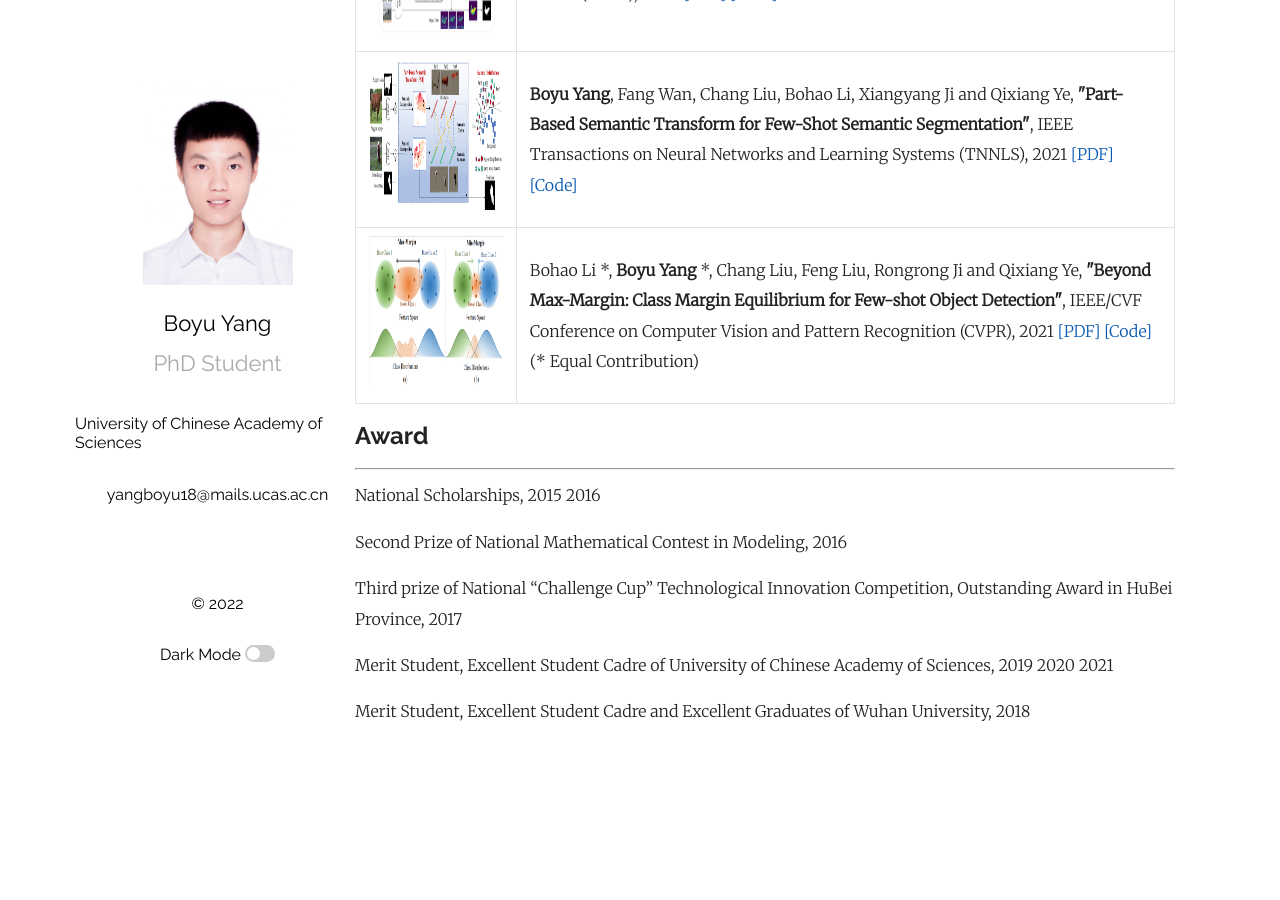
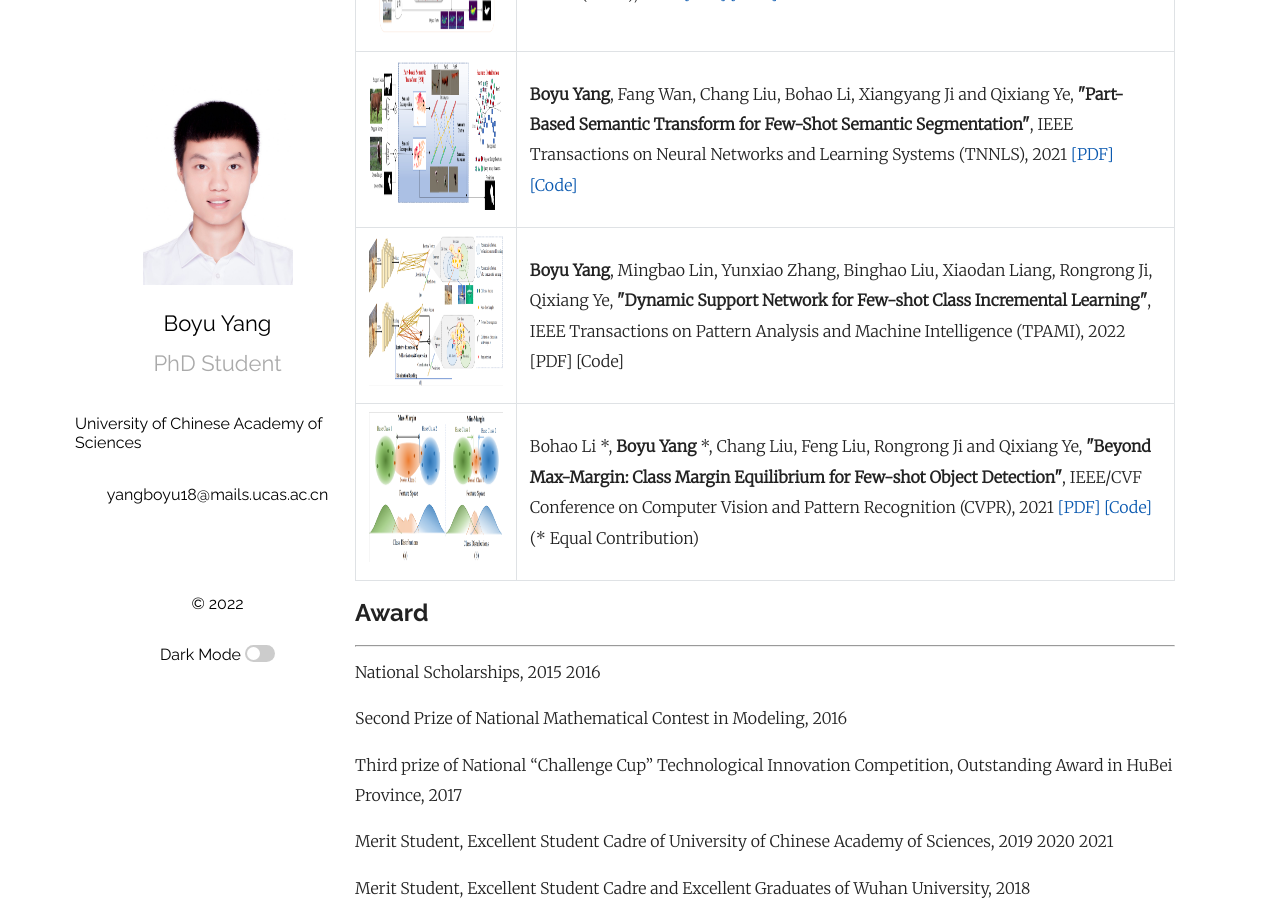
Before and after one commit to Yang-Bob/Yang-Bob.github.io, a Jekyll site: the page built from index.md, in a window 1280 px wide and 900 px high, scrolled down 538 px. Built offline with Jekyll 4.4.1, drawn with Linux system fonts in a browser that asks for light colours; some web fonts are replaced; our own code applies the rules of GitHub Pages for plain Markdown files; a script that is not in the unit is left out; comment, search, counter and statistics services are not loaded; before the commit the page ends 1310 px from its top, so only the background shows below that.

Commit message:
Update index.md

```diff
--- a/index.md
+++ b/index.md
@@ -23,6 +23,12 @@ European Conference on Computer Vision (ECCV), 2020 <a href="https://www.ecva.ne
 IEEE Transactions on Neural Networks and Learning Systems (TNNLS), 2021 <a href="https://ieeexplore.ieee.org/document/9448305">[PDF]</a> <a href="https://github.com/Yang-Bob/PST">[Code]</a> </td>
 </tr>
 <tr>
+<td><img src="/DSN.png"  height="150" width="500"></td>
+<td><b>Boyu Yang</b>, Mingbao Lin, Yunxiao Zhang, Binghao Liu, Xiaodan Liang, Rongrong Ji, Qixiang Ye,
+<b>"Dynamic Support Network for Few-shot Class Incremental Learning"</b>,
+IEEE Transactions on Pattern Analysis and Machine Intelligence (TPAMI), 2022 [PDF] [Code] </td>
+</tr>
+<tr>
 <td><img src="/CME.png"  height="150" width="500"></td>
 <td>Bohao Li *, <b>Boyu Yang</b> *, Chang Liu, Feng Liu, Rongrong Ji and Qixiang Ye,
 <b>"Beyond Max-Margin: Class Margin Equilibrium for Few-shot Object Detection"</b>,
```
